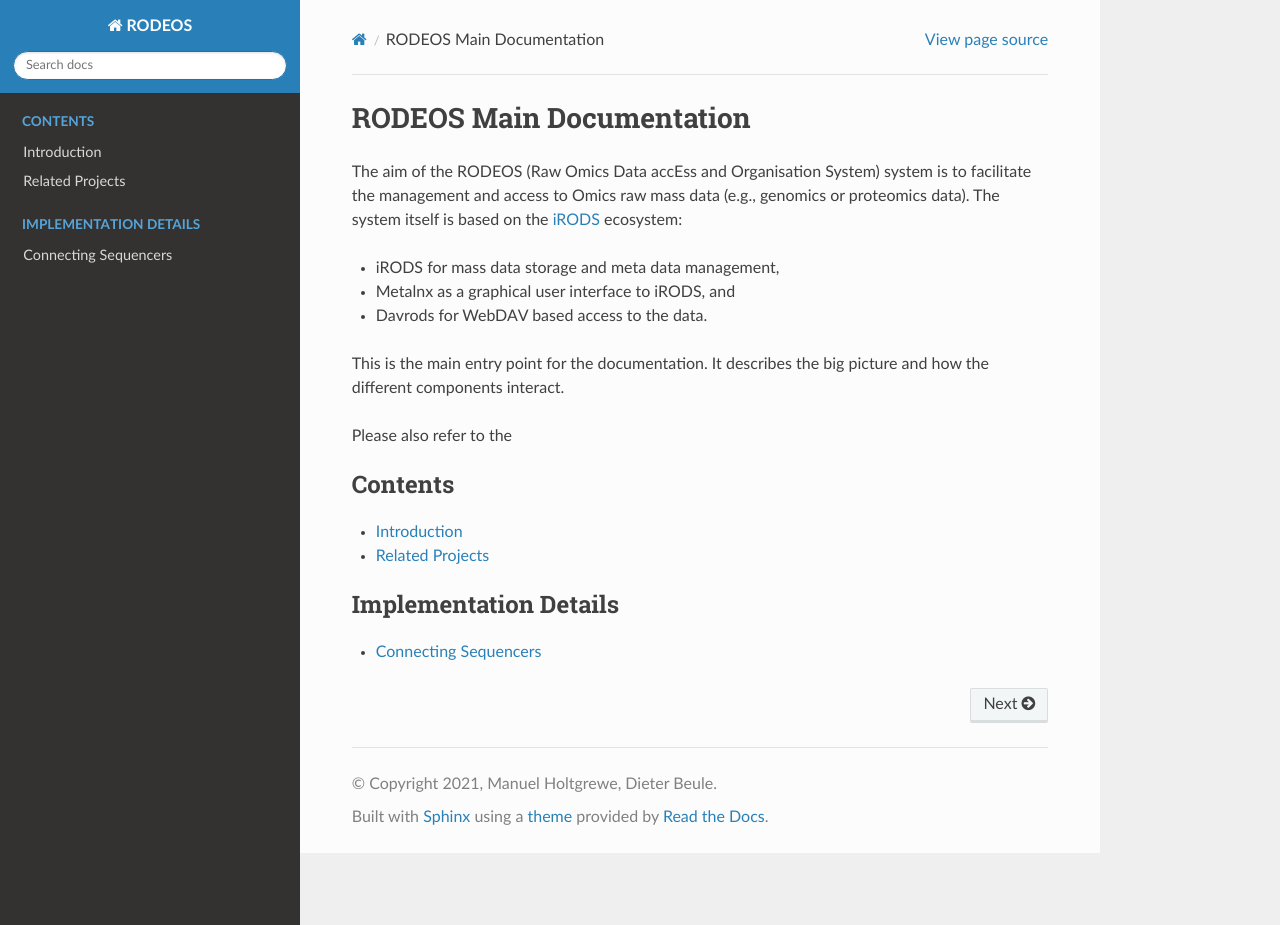
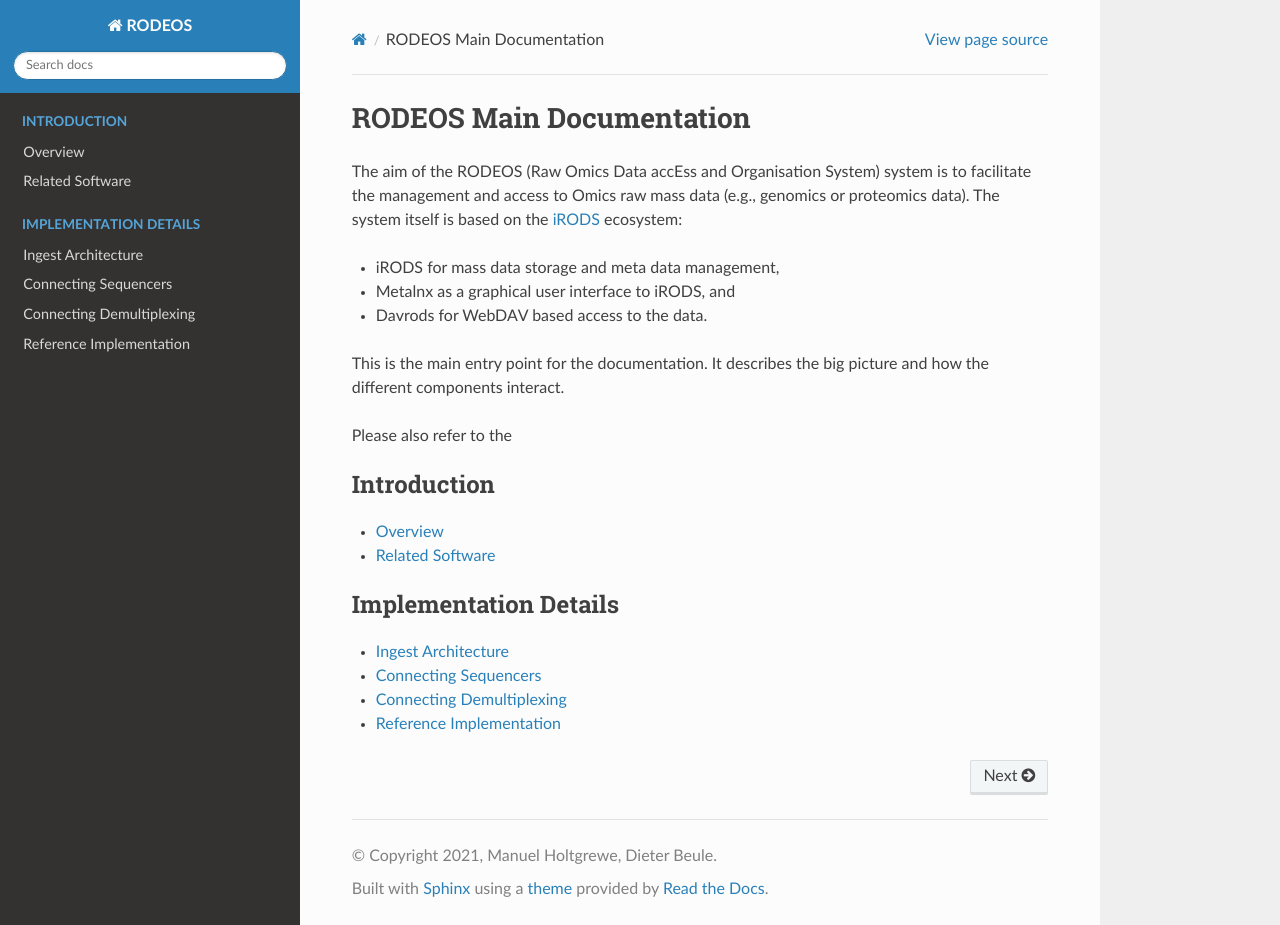
Before and after one commit to martenj/rodeos, a Sphinx documentation site: the page built from docs/source/index.rst, in a window 1280 px wide and 925 px high. Built offline with Sphinx 7.4.7 and the Read the Docs theme 2.0.0, drawn with Linux system fonts in a browser that asks for light colours.

Commit message:
:abc: Splitting into intro/implementation

```diff
--- a/docs/source/index.rst
+++ b/docs/source/index.rst
@@ -16,13 +16,16 @@ Please also refer to the
 
 .. toctree::
     :maxdepth: 1
-    :caption: Contents
+    :caption: Introduction
 
-    introduction
-    related_software
+    intro_overview
+    intro_related_software
 
 .. toctree::
     :maxdepth: 1
     :caption: Implementation Details
 
+    impl_ingest
     impl_sequencers
+    impl_demux
+    impl_reference
--- /dev/null
+++ b/docs/source/intro_overview.rst
@@ -0,0 +1,5 @@
+.. _overview:
+
+========
+Overview
+========
--- a/docs/source/related_software.rst
+++ b/docs/source/intro_related_software.rst
@@ -1,7 +1,7 @@
-.. _related_projects:
+.. _related_Software:
 
 ================
-Related Projects
+Related Software
 ================
 
 -----------------
--- a/docs/source/introduction.rst
+++ /dev/null
@@ -1,5 +0,0 @@
-.. _introduction:
-
-============
-Introduction
-============
```
Also changed, not shown: docs/source/impl_demux.rst (added, +12 -0 lines), docs/source/impl_ingest.rst (added, +21 -0 lines), docs/source/impl_reference.rst (added, +27 -0 lines).
